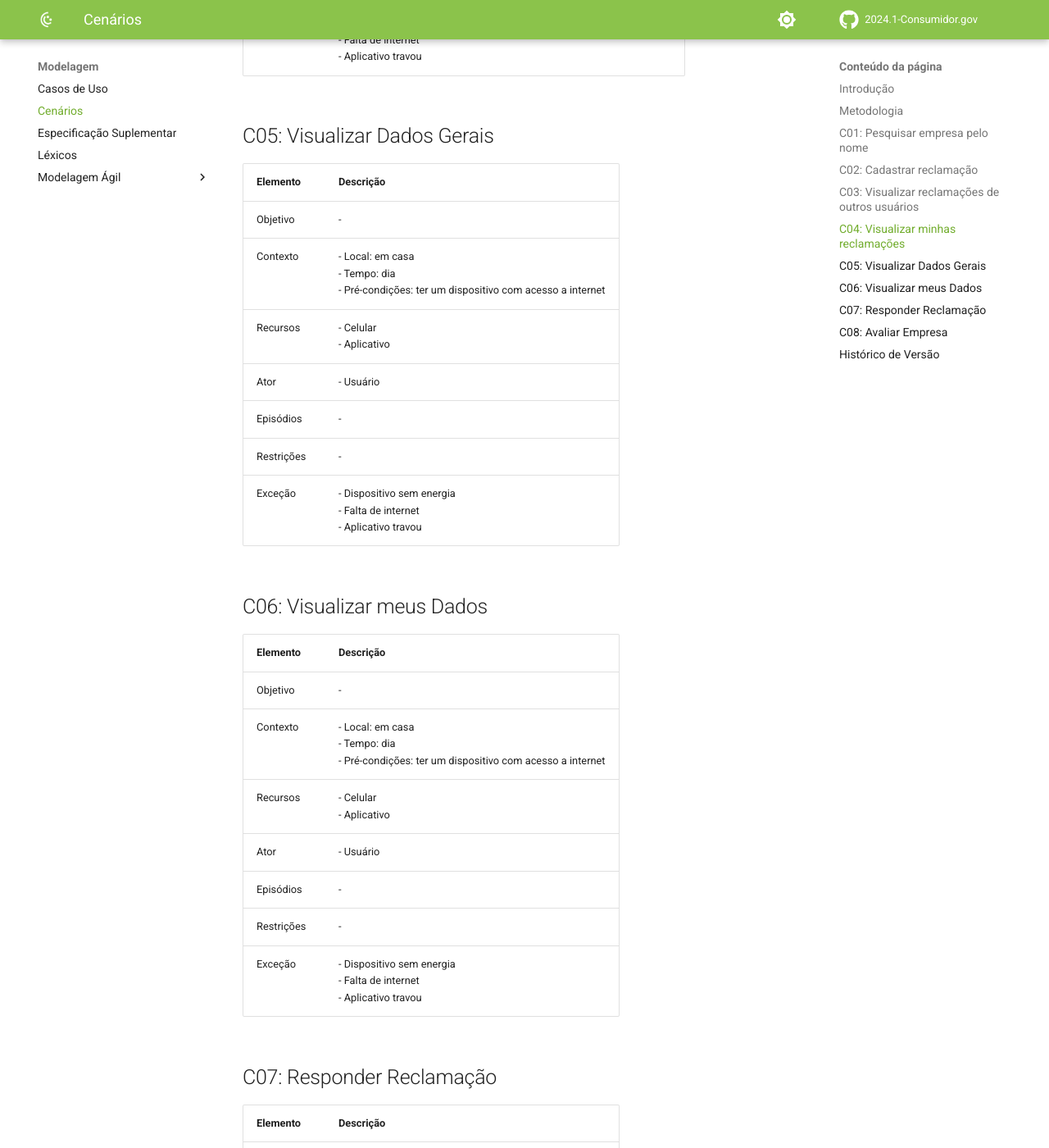
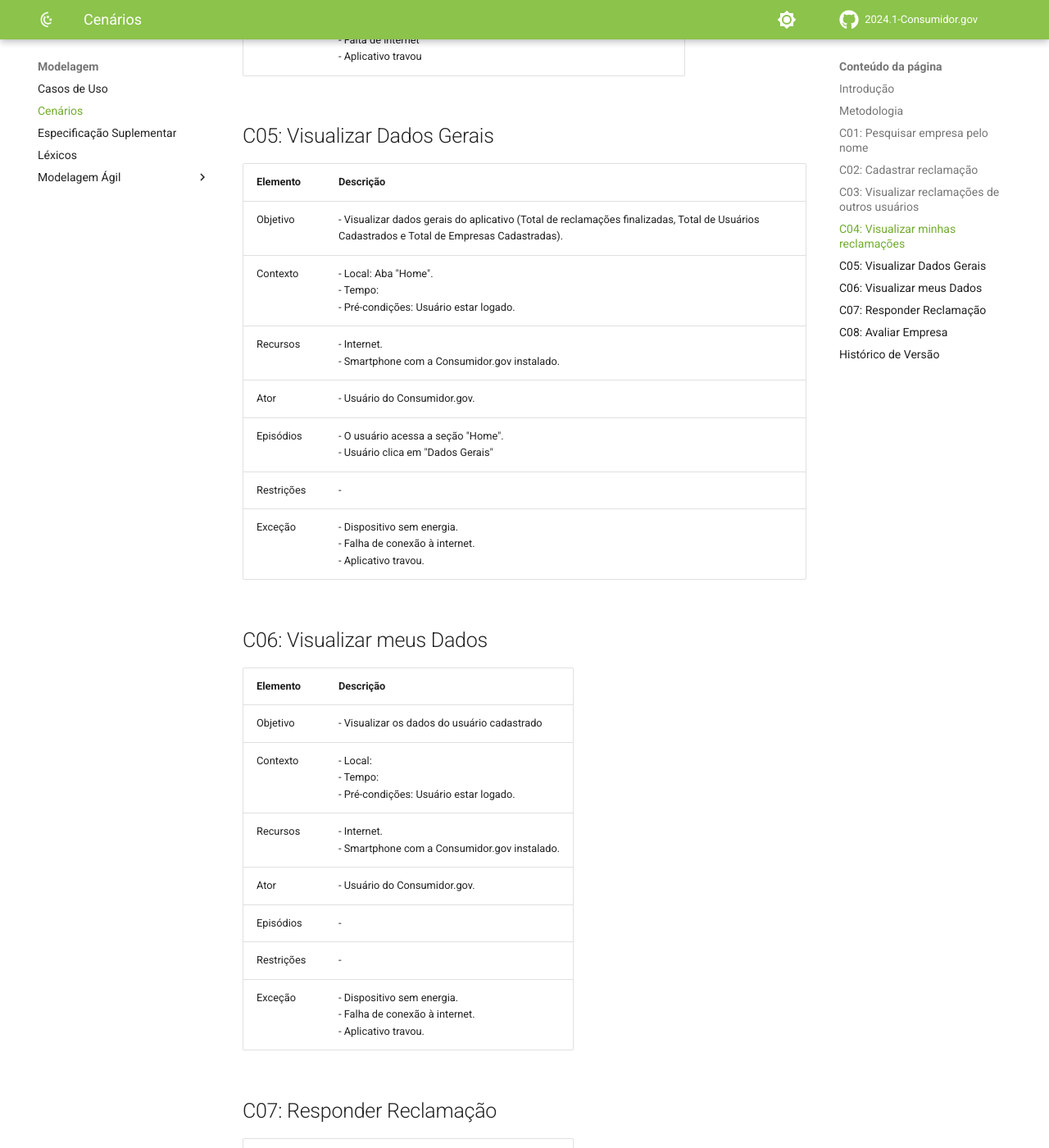
Before and after one commit to Requisitos-de-Software/2024.1-Grupo08, an MkDocs documentation site: the page built from docs/Modelagem/cenarios.md, in a window 1280 px wide and 1400 px high, scrolled down 3475 px. Shown: the whole window at 82% size. Built offline with MkDocs 1.6.1 and Material for MkDocs 9.7.7, drawn with Linux system fonts in a browser that asks for light colours; comment, search, counter and statistics services are not loaded; some of the changed text lies outside the part shown.

Commit message:
correção das tabelas 5-8 de cenarios

```diff
--- a/docs/Modelagem/cenarios.md
+++ b/docs/Modelagem/cenarios.md
@@ -80,49 +80,49 @@
 
 | Elemento   | Descrição                                                                                                                                                        |
 | ---------- | ---------------------------------------------------------------------------------------------------------------------------------------------------------------- |
-| Objetivo   | - |
-| Contexto   | - Local: em casa <br> - Tempo: dia <br> - Pré-condições: ter um dispositivo com acesso a internet|
-| Recursos   | - Celular <br> - Aplicativo
-| Ator       | - Usuário|
-| Episódios  | - |
-|Restrições  | -  |
-| Exceção    | - Dispositivo sem energia <br> - Falta de internet <br> - Aplicativo travou
+| Objetivo   | - Visualizar dados gerais do aplicativo (Total de reclamações finalizadas, Total de Usuários Cadastrados e Total de Empresas Cadastradas). |
+| Contexto   | - Local: Aba "Home". <br> - Tempo:  <br> - Pré-condições: Usuário estar logado. |
+| Recursos   | - Internet. <br> - Smartphone com a Consumidor.gov instalado. |
+| Ator       | - Usuário do Consumidor.gov.|
+| Episódios  | - O usuário acessa a seção "Home".<br> - Usuário clica em "Dados Gerais"  |
+| Restrições | - |
+| Exceção    | - Dispositivo sem energia. <br> - Falha de conexão à internet. <br> - Aplicativo travou.
 
 ## C06: Visualizar meus Dados
 
 | Elemento   | Descrição                                                                                                                                                        |
 | ---------- | ---------------------------------------------------------------------------------------------------------------------------------------------------------------- |
-| Objetivo   | - |
-| Contexto   | - Local: em casa <br> - Tempo: dia <br> - Pré-condições: ter um dispositivo com acesso a internet|
-| Recursos   | - Celular <br> - Aplicativo
-| Ator       | - Usuário|
+| Objetivo   | - Visualizar os dados do usuário cadastrado|
+| Contexto   | - Local:  <br> - Tempo:  <br> - Pré-condições: Usuário estar logado.|
+| Recursos   | - Internet. <br> - Smartphone com a Consumidor.gov instalado. |
+| Ator       | - Usuário do Consumidor.gov.|
 | Episódios  | - |
-|Restrições  | -  |
-| Exceção    | - Dispositivo sem energia <br> - Falta de internet <br> - Aplicativo travou
+| Restrições | -  |
+| Exceção    | - Dispositivo sem energia. <br> - Falha de conexão à internet. <br> - Aplicativo travou.
 
 ## C07: Responder Reclamação
 
 | Elemento   | Descrição                                                                                                                                                        |
 | ---------- | ---------------------------------------------------------------------------------------------------------------------------------------------------------------- |
 | Objetivo   | - |
-| Contexto   | - Local: em casa <br> - Tempo: dia <br> - Pré-condições: ter um dispositivo com acesso a internet|
-| Recursos   | - Celular <br> - Aplicativo
-| Ator       | - Usuário|
+| Contexto   | - Local: <br> - Tempo:  <br> - Pré-condições: Usuário estar logado.|
+| Recursos   | - Internet. <br> - Smartphone com a Consumidor.gov instalado. |
+| Ator       | - Empresa.|
 | Episódios  | - |
-|Restrições  | -  |
-| Exceção    | - Dispositivo sem energia <br> - Falta de internet <br> - Aplicativo travou
+| Restrições | -  |
+| Exceção    | - Dispositivo sem energia. <br> - Falha de conexão à internet. <br> - Aplicativo travou.
 
 ## C08: Avaliar Empresa
 
 | Elemento   | Descrição                                                                                                                                                        |
 | ---------- | ---------------------------------------------------------------------------------------------------------------------------------------------------------------- |
 | Objetivo   | - |
-| Contexto   | - Local: em casa <br> - Tempo: dia <br> - Pré-condições: ter um dispositivo com acesso a internet|
-| Recursos   | - Celular <br> - Aplicativo
-| Ator       | - Usuário|
+| Contexto   | - Local:  <br> - Tempo:  <br> - Pré-condições: Usuário estar logado.|
+| Recursos   | - Internet. <br> - Smartphone com a Consumidor.gov instalado. |
+| Ator       | - Usuário do Consumidor.gov.|
 | Episódios  | - |
-|Restrições  | -  |
-| Exceção    | - Dispositivo sem energia <br> - Falta de internet <br> - Aplicativo travou
+| Restrições | -  |
+| Exceção    | - Dispositivo sem energia. <br> - Falha de conexão à internet. <br> - Aplicativo travou.
 
 ## Histórico de Versão
 | Versão | Data de execução | Data de revisão |  Descrição            | Autor(es)         | Revisor(es)  |
```
